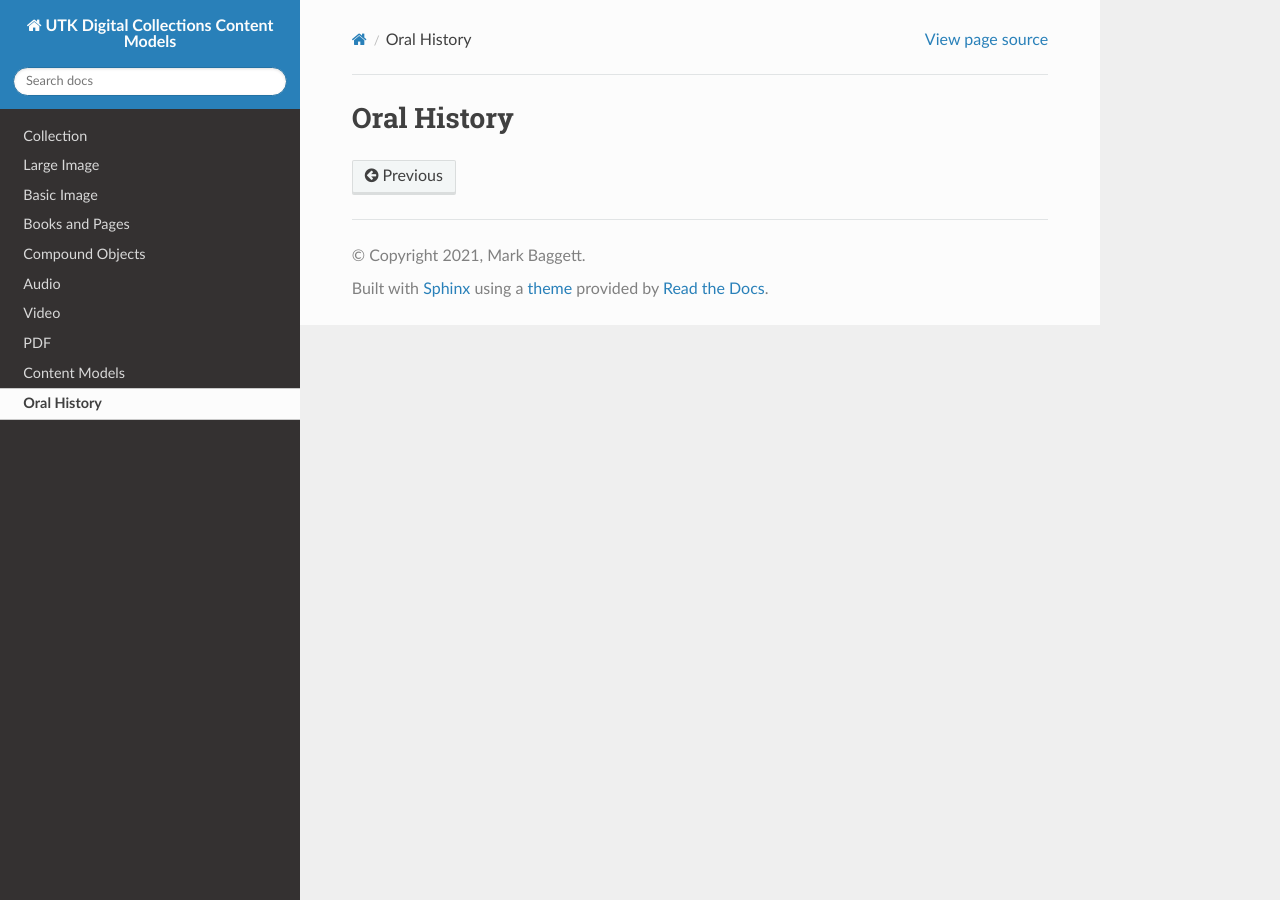
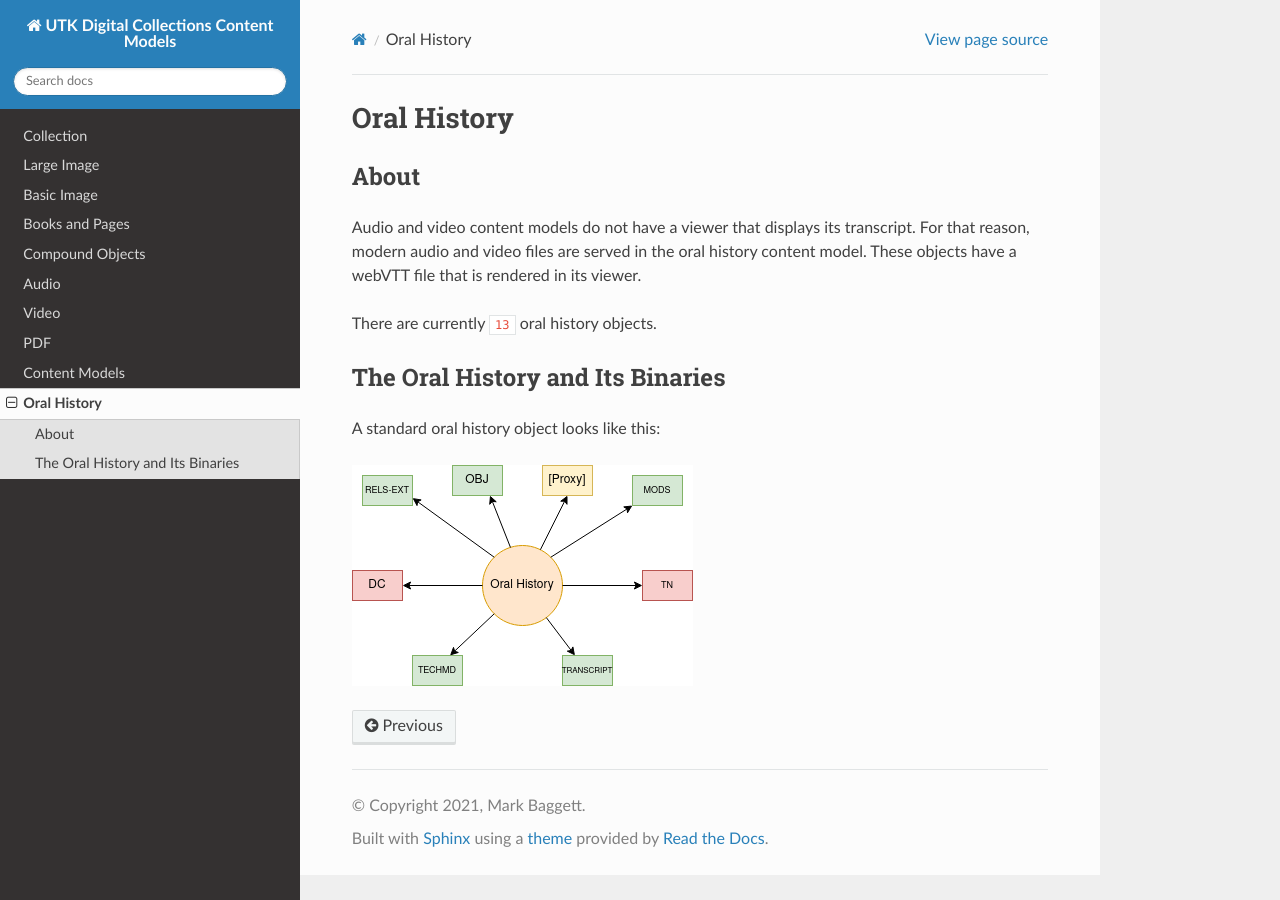
Before and after one commit to markpbaggett/utk_dc_content_models, a Sphinx documentation site: the page built from docs/source/contents/9_oral_history.rst, in a window 1280 px wide. Built offline with Sphinx 7.4.7 and the Read the Docs theme 2.0.0, drawn with Linux system fonts in a browser that asks for light colours.

Commit message:
Initialize Oral History.

```diff
--- a/docs/source/contents/9_oral_history.rst
+++ b/docs/source/contents/9_oral_history.rst
@@ -1,2 +1,17 @@
 Oral History
 ============
+
+About
+-----
+
+Audio and video content models do not have a viewer that displays its transcript.  For that reason, modern audio and video
+files are served in the oral history content model.  These objects have a webVTT file that is rendered in its viewer.
+
+There are currently :code:`13` oral history objects.
+
+The Oral History and Its Binaries
+---------------------------------
+
+A standard oral history object looks like this:
+
+.. image:: ../images/oral_history.png
```
Also changed, not shown: docs/source/images/oral_history.png (added).
